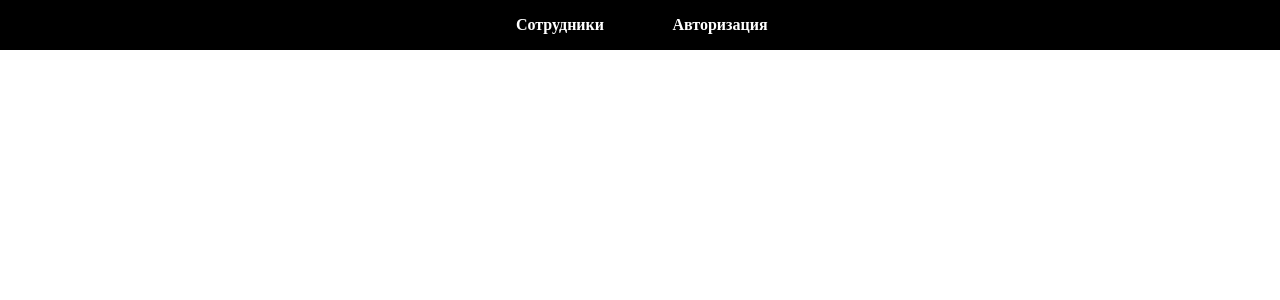
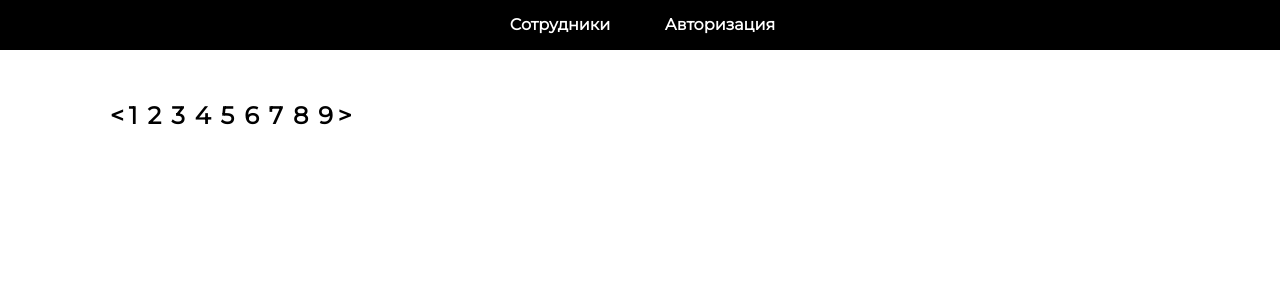
Before and after one commit to Yumashev-Nikita/auth-test-ts, a Vue app: page /#/workers in a window 1280 px wide. Shown: the top 300 px of the page. Built offline with nearby package versions, Linux system fonts and the light colour scheme; no server answers.

Commit message:
pagination

```diff
--- a/index.html
+++ b/index.html
@@ -2,9 +2,8 @@
 <html lang="en">
   <head>
     <meta charset="UTF-8" />
-    <link rel="icon" href="/favicon.ico" />
     <meta name="viewport" content="width=device-width, initial-scale=1.0" />
-    <title>Vite App</title>
+    <link href="https://fonts.googleapis.com/css2?family=Montserrat&display=swap" rel="stylesheet">
   </head>
   <body>
     <div id="app"></div>
--- a/src/components/EntryPoint.vue
+++ b/src/components/EntryPoint.vue
@@ -21,7 +21,7 @@ export default defineComponent({
 </script>
 
 <style scoped lang="sass">
-@use './style/textstyles'
+@use './style/_textpresets'
 .top-nav-bar
   position: fixed
   top: 0px
@@ -44,4 +44,28 @@ export default defineComponent({
     margin: 0px 10px
 .rl-ns
   text-decoration: none
+
+.nav-bar-block-text
+  @extend %maintypo
+  @extend %h2semibold
+  color: white
+  transition: color 0.1s
+  cursor: pointer
+  user-select: none
+  &:hover
+    color: #5c5c5c
+
+.signIn-text
+  @extend %maintypo
+  @extend %h1semibold
+
+.commit-text
+  @extend %maintypo
+  @extend %h2semibold
+  color: black
+  transition: color 0.1s
+  cursor: pointer
+  user-select: none
+  &:hover
+    color: #383838
 </style>
--- a/src/components/Workers.vue
+++ b/src/components/Workers.vue
@@ -1,5 +1,11 @@
 <template lang='pug'>
 .workers-container
+  .page-list
+    span(class='arrow') &lt
+    span(v-for='page in pages' :key='page'
+    class='page-number page-number-text'
+    @click='setPage(page)') {{ page }}
+    span(class='arrow') >
   .workers
     WorkerCard(
       v-for='worker in workers'
@@ -28,7 +34,9 @@ export default defineComponent({
     getToken();
     workersStore.pullWorkers();
     return {
+      setPage: (page: Number) => workersStore.setPage(page),
       workers: computed(() => workersStore.$state.workers),
+      pages: computed(() => workersStore.$state.pages),
     };
   },
 });
--- a/src/components/style/_textstyles.sass
+++ /dev/null
@@ -1,27 +0,0 @@
-@use './textpresets'
-
-.nav-bar-block-text
-  @extend %maintypo
-  @extend %h2semibold
-  color: white
-  transition: color 0.1s
-  cursor: pointer
-  user-select: none
-
-.nav-bar-block-text:hover
-  color: #5c5c5c
-
-.signIn-text
-  @extend %maintypo
-  @extend %h1semibold
-
-.commit-text
-  @extend %maintypo
-  @extend %h2semibold
-  color: black
-  transition: color 0.1s
-  cursor: pointer
-  user-select: none
-
-.commit-text:hover
-  color: #383838
--- a/src/stores/workers.ts
+++ b/src/stores/workers.ts
@@ -5,6 +5,7 @@ export const useWorkers = defineStore('useWorkers', {
   state: () => {
     return {
       page: 1,
+      pages: 9,
       workers: Array(),
     };
   },
@@ -12,5 +13,9 @@ export const useWorkers = defineStore('useWorkers', {
   },
   actions: {
     async pullWorkers() { this.workers = await getWorkers(this.page); },
+    async setPage(page: number) {
+      this.page = page;
+      this.workers = await getWorkers(this.page);
+    },
   },
 });
```
Also changed, not shown: src/router/index.ts (+8 -2 lines), 2 other files (tests, documents, lock files or other folders).
